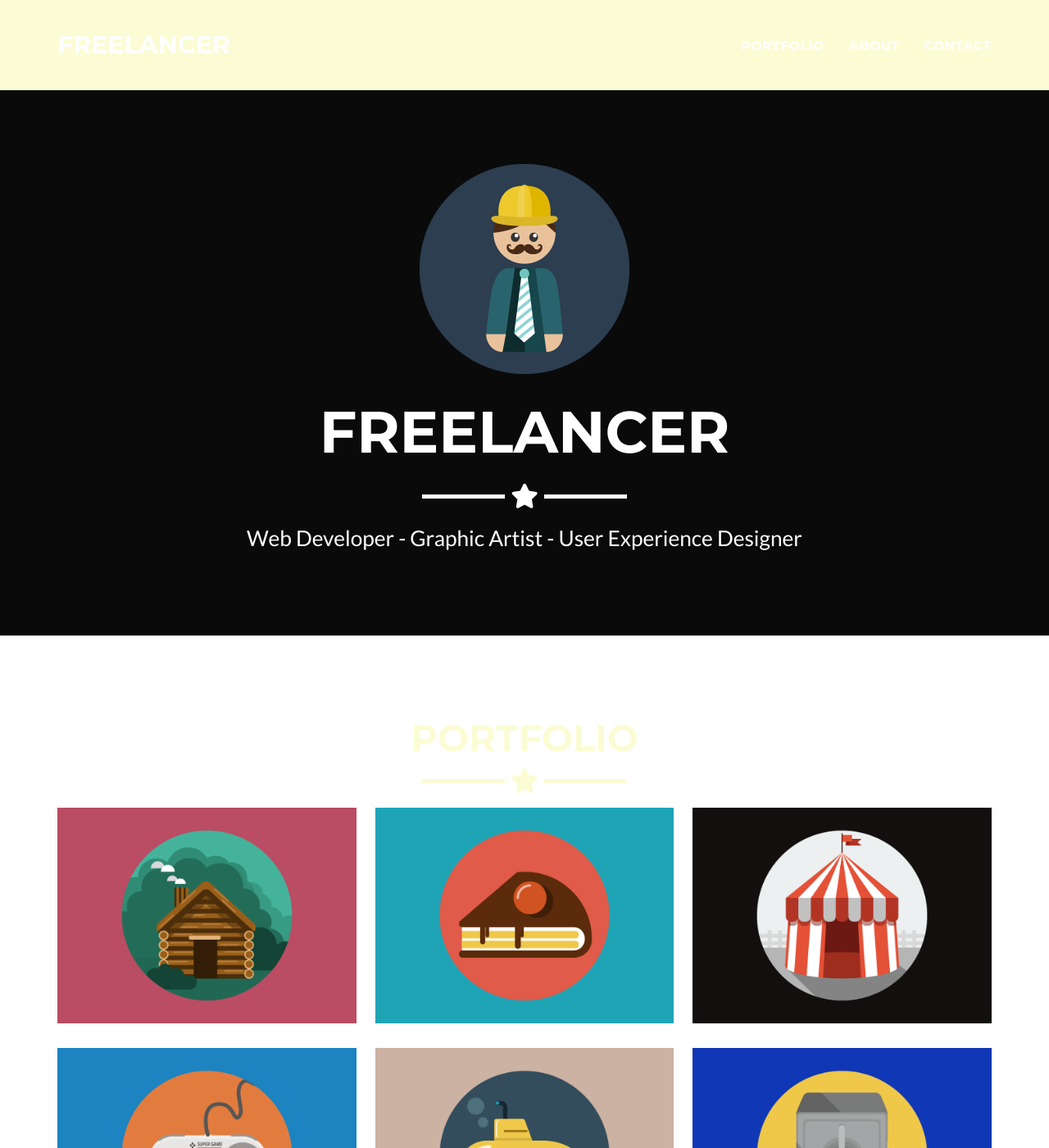
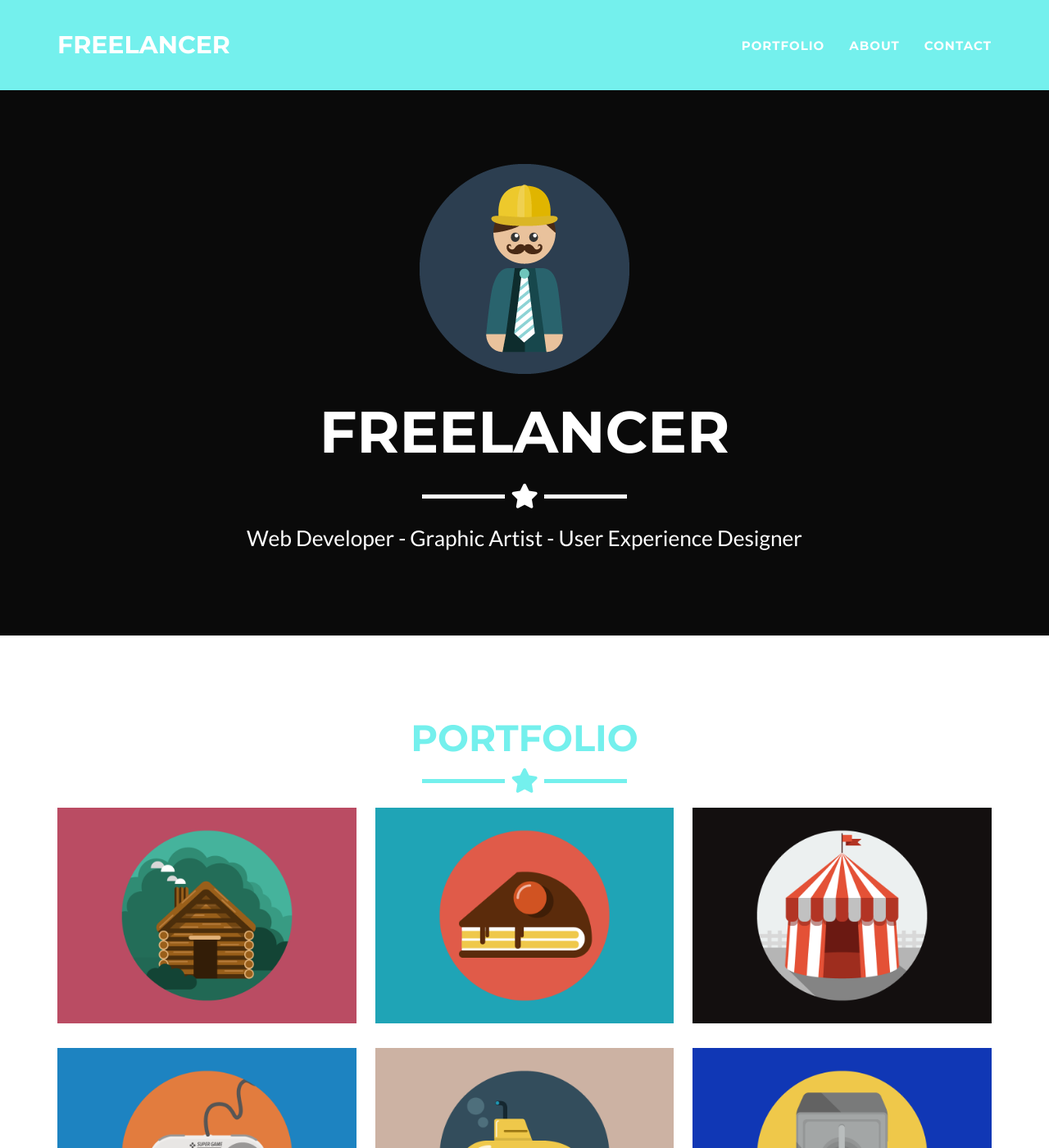
Before and after one commit to carlitodabarber/carlitodabarber.github.io, a Jekyll site: the page built from _posts/2014-07-18-project-1.markdown, in a window 1280 px wide and 1400 px high. Shown: the whole window at 82% size. Built offline with Jekyll 4.4.1, drawn with Linux system fonts in a browser that asks for light colours.

Commit message:
Color changes

```diff
--- a/_config.yml
+++ b/_config.yml
@@ -26,8 +26,8 @@ disqus_shortname: myshortname
 # Color settings (hex-codes without the leading hash-tag)
 color:
   primary: 0A0A0A #80B3FF
-  primary-rgb: 74F0ED #"128,179,255"
-  secondary: FBFCD4 #FD6E8A
+  primary-rgb: EA445A #"128,179,255"
+  secondary: 74F0ED #FD6E8A
   secondary-dark: FFDD03 #A2122F
 
 # Footer settings
```
